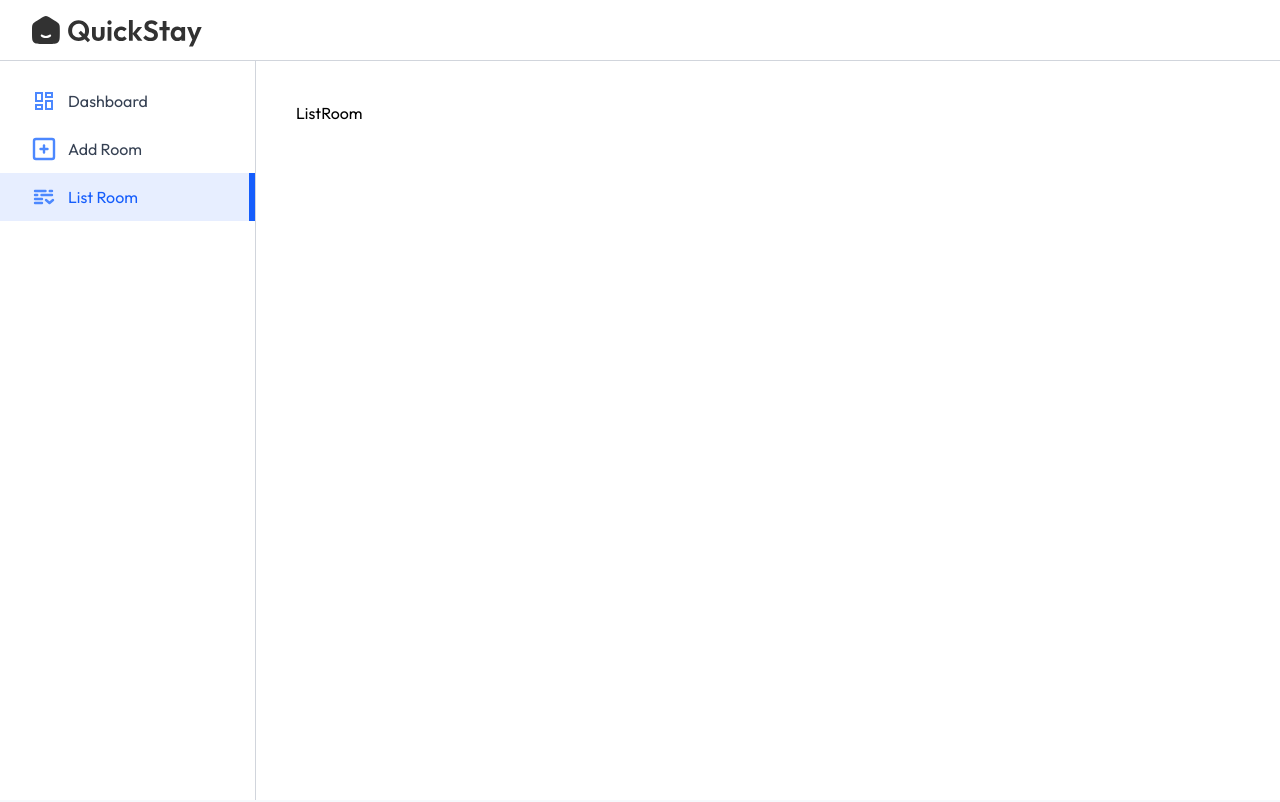
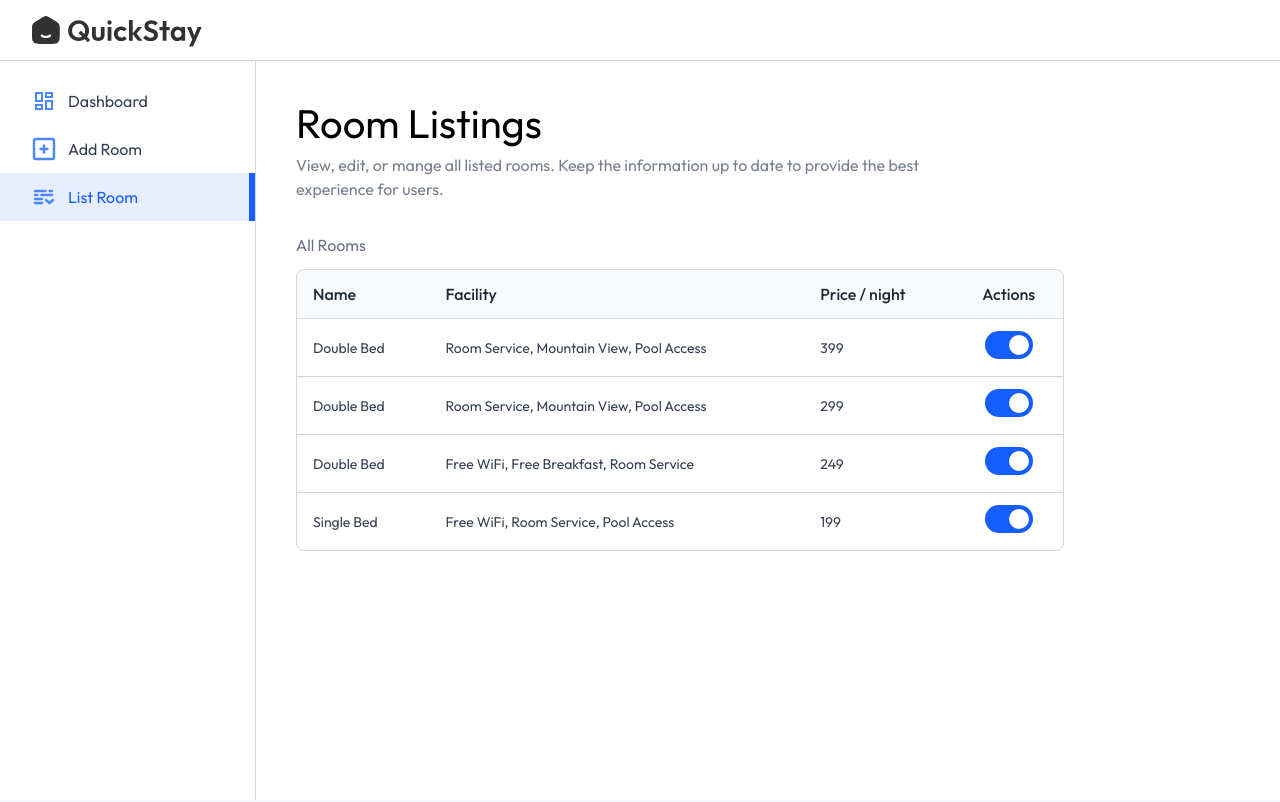
Before and after one commit to Nithinjayan4/QuickStay, a React app in the folder client/: page /owner/list-room in a window 1280 px wide. Shown: the top 802 px of the page. Built offline with nearby package versions, Linux system fonts and the light colour scheme; the HTML template or start-up script is replaced by a standard one; a web font is replaced by a local one.

Commit message:
owner List room completed

```diff
--- a/client/src/pages/hotelOwner/ListRoom.jsx
+++ b/client/src/pages/hotelOwner/ListRoom.jsx
@@ -1,8 +1,61 @@
-import React from 'react'
+import React, { useState } from 'react'
+import { roomsDummyData } from '../../assets/assets'
+import Title from '../../components/Title'
 
 const ListRoom = () => {
+const [rooms, setRooms] = useState(roomsDummyData)
+
   return (
-    <div>ListRoom</div>
+    <div>
+      <Title align='left' font='outfit' title='Room Listings' subTitle='View, edit, or mange all listed rooms. Keep the information up to date to provide the best experience for users.'/>
+    <p className='text-gray-500 mt-8'>All Rooms</p>
+      <div className='w-full max-w-3xl text-left border border-gray-300 rounded-lg max-h-80 overflow-y-scroll mt-3'>
+
+         <table className='w-full'>
+           <thead className='bg-gray-50'>
+                    <tr>
+                        <th className='py-3 px-4 text-gray-800 font-medium'>Name</th>
+                        <th className='py-3 px-4 text-gray-800 font-medium max-sm:hidden'>Facility</th>
+                        <th className='py-3 px-4 text-gray-800 font-medium '>Price / night</th>
+                         <th className='py-3 px-4 text-gray-800 font-medium text-center'>Actions</th>
+                    </tr>
+
+                </thead>
+                <tbody className='text-sm'>
+                  {
+                    rooms.map((item, index) => (
+                      <tr key={index}>
+
+                        <td className='py-3 px-4 text-gray-700 border-t border-gray-300'>
+                          {item.roomType}
+                        </td>
+                        <td className='py-3 px-4 text-gray-700 border-t border-gray-300 max-sm:hidden'>
+                          {item.amenities.join(', ')}
+                        </td>
+                        <td className='py-3 px-4 text-gray-700 border-t border-gray-300 '>
+                          {item.pricePerNight}
+                        </td>
+                        <td className='py-3 px-4 border-t border-gray-300 text-sm text-red-600 text-center'>
+                          <label className='relative inline-flex items-center cursor-pointer text-gray-900 gap-3'>
+                            <input type='checkbox' className='sr-only peer' checked={item.isAvailable} />
+                            <div className='w-12 h-7 bg-slate-300 rounded-full peer peer-checked:bg-blue-600 transition-colors duration-200'></div>
+                            <span className='dot absolute left-1 top-1 w-5 h-5 bg-white rounded-full transition-transform duration-200 ease-in-out peer-checked:translate-x-5'></span>
+
+                          </label>
+                        </td>
+
+
+
+                      </tr>
+                    ))
+
+                  }
+                </tbody>
+
+
+         </table>
+      </div>
+    </div>
   )
 }
 
```
